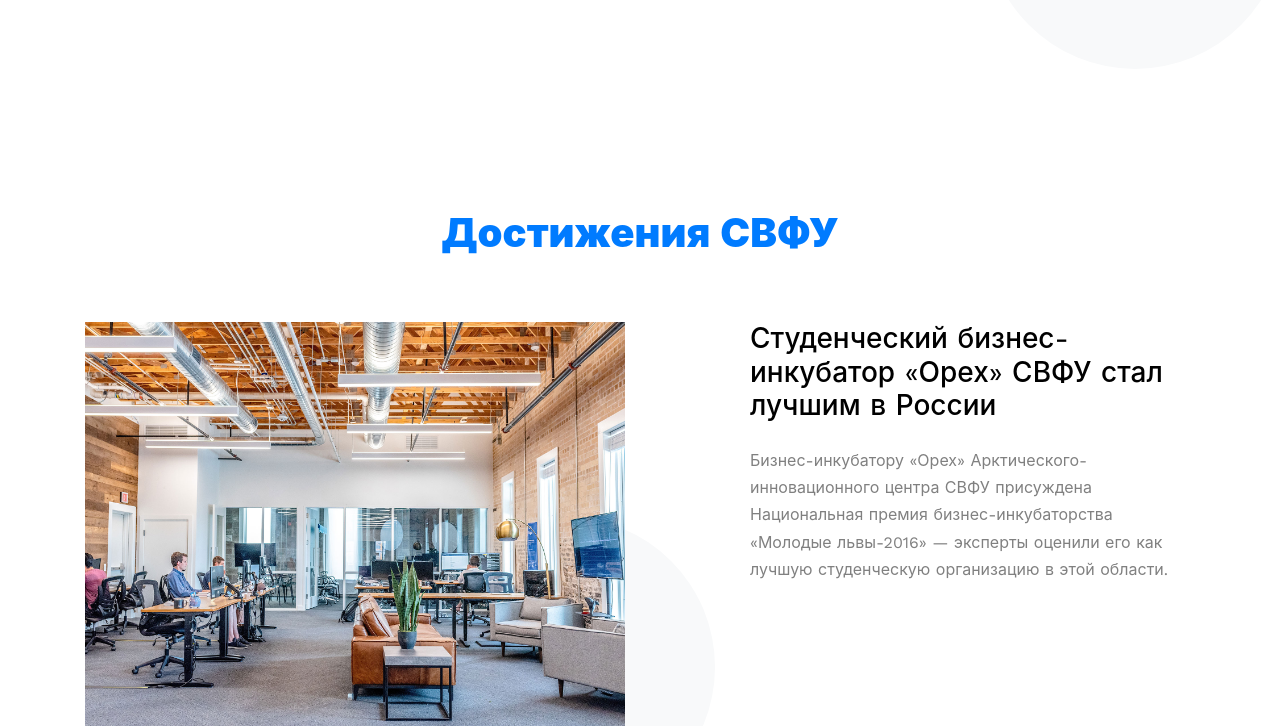
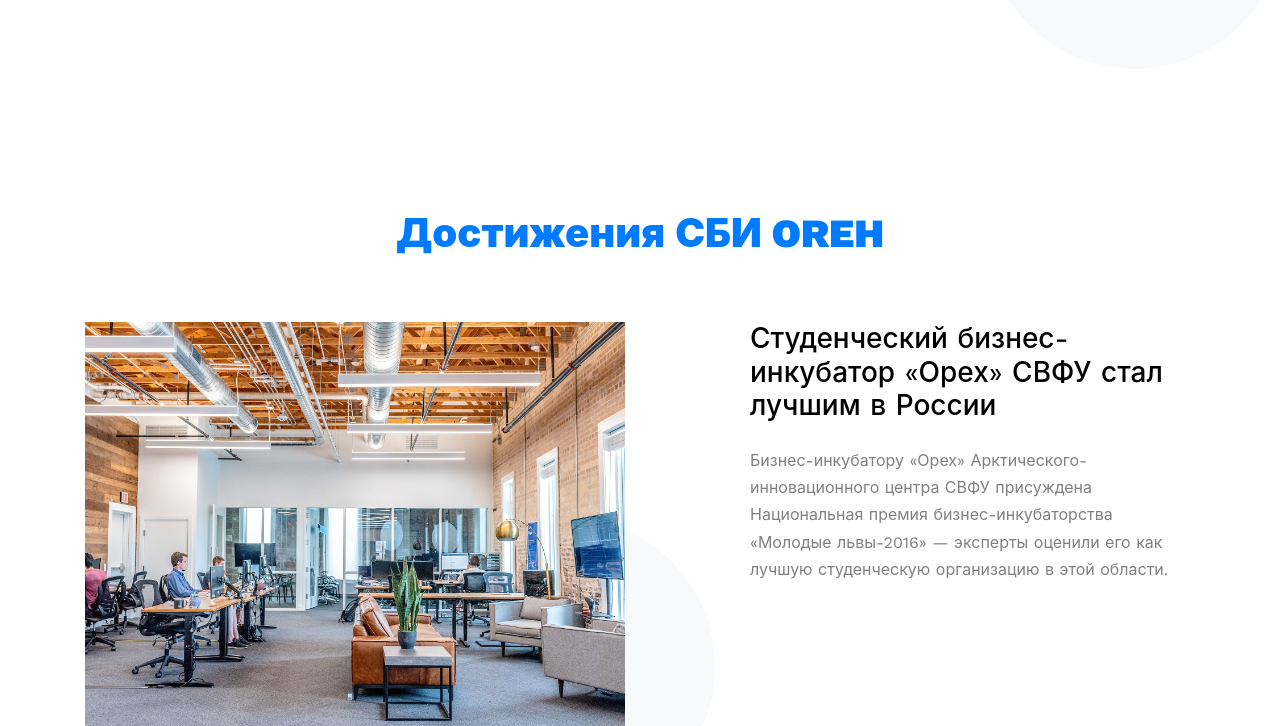
Before and after one commit to NotZephyrkA/OREH, a Django app: page / in a window 1280 px wide. Shown: the part 1686-2412 px from the top of the page. Run offline with Django 3.2, Linux system fonts and the light colour scheme; data comes from the database, SQL or seed files in the repository; both versions use the stored data as it was after the commit; some libraries are stand-ins or nearby versions; some web fonts are replaced.

Commit message:
misstake

```diff
--- a/oreh_app/templates/oreh_app/index.html
+++ b/oreh_app/templates/oreh_app/index.html
@@ -88,7 +88,7 @@
         <div class="container">
             <div class="row mb-5">
                 <div class="col-12 text-center" data-aos="fade">
-                    <h2 class="section-title mb-3">Достижения СВФУ</h2>
+                    <h2 class="section-title mb-3">Достижения СБИ OREH</h2>
                 </div>
             </div>
             <div class="row">
--- a/oreh_app/templates/oreh_app/personal-account.html
+++ b/oreh_app/templates/oreh_app/personal-account.html
@@ -174,9 +174,6 @@
                         </section><!--//section-->
                     </div>
                     <div class="col-md-4" id='desc'>
-                        <style>#desc{
-                    background: linear-gradient(135deg, #e55d87 0%, #5fc3e4 100%);
-}
 
 
 
```
Also changed, not shown: db.sqlite3.
